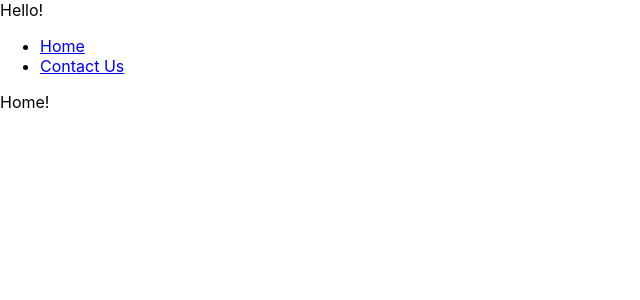
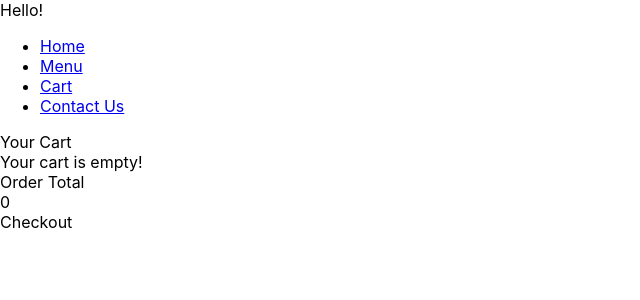
Before and after one commit to MeltdCreamery/meltd-web, a React (Create React App) app: page /cart in a window 1280 px wide. Shown: the top 300 px of the page, without its empty margins (0-640 px from the left). Built offline with nearby package versions, Linux system fonts and the light colour scheme.

Commit message:
set up barebones structure

```diff
--- a/src/App.css
+++ b/src/App.css
@@ -16,4 +16,5 @@
 .App {
     display: flex;
     flex-direction: column;
+    font: montserrat;
 }
--- a/src/App.js
+++ b/src/App.js
@@ -1,6 +1,9 @@
 import React from "react";
 import { BrowserRouter as Router, Link, Switch, Route } from "react-router-dom";
 import Home from "./views/Home";
+import Menu from "./views/Menu";
+import ShoppingCart from "./views/ShoppingCart";
+import Checkout from "./views/Checkout";
 import Contact from "./views/Contact";
 import "./App.css";
 
@@ -17,6 +20,12 @@ const App = () => {
                                 <Link to="/">Home</Link>
                             </li>
                             <li>
+                                <Link to="/menu">Menu</Link>
+                            </li>
+                            <li>
+                                <Link to="/cart">Cart</Link>
+                            </li>
+                            <li>
                                 <Link to="/contact">Contact Us</Link>
                             </li>
                         </ul>
@@ -25,6 +34,15 @@ const App = () => {
                     <Switch>
                         <Route path="/contact">
                             <Contact />
+                        </Route>
+                        <Route path="/menu">
+                            <Menu />
+                        </Route>
+                        <Route path="/cart">
+                            <ShoppingCart />
+                        </Route>
+                        <Route path="/checkout">
+                            <Checkout />
                         </Route>
                         <Route path="/">
                             <Home />
--- /dev/null
+++ b/src/components/Card.js
@@ -0,0 +1,17 @@
+import React from "react";
+
+const Card = props => {
+    return (
+        <div>
+            <img src={props.image} alt="icecream" />
+            <div>{props.title}</div>
+            <div>{props.price}</div>
+
+            <div>
+                <div>Add to Cart</div>
+            </div>
+        </div>
+    );
+};
+
+export default Card;
--- /dev/null
+++ b/src/components/OrderSummary.js
@@ -0,0 +1,15 @@
+import React, { useState } from "react";
+
+const OrderSummary = props => {
+    const [orderTotal, setOrderTotal] = useState(0);
+
+    return (
+        <div>
+            <div>Order Total</div>
+            <div>{orderTotal}</div>
+            <btn>{props.checkout ? "Order Now" : "Checkout"}</btn>
+        </div>
+    );
+};
+
+export default OrderSummary;
--- /dev/null
+++ b/src/views/Checkout.js
@@ -0,0 +1,15 @@
+import React, { useState } from "react";
+import OrderSummary from "../components/OrderSummary";
+
+const Checkout = props => {
+    const [cartItems, setCartItems] = useState();
+    const [orderTotal, setOrderTotal] = useState(0);
+
+    return (
+        <div>
+            <OrderSummary checkout={true} />
+        </div>
+    );
+};
+
+export default Checkout;
--- /dev/null
+++ b/src/views/Menu.js
@@ -0,0 +1,28 @@
+import React, { useState } from "react";
+import Card from "../components/Card";
+
+const iceCreamData = [
+    { name: "vanilla", price: "3" },
+    { name: "chocolate", price: "3" },
+];
+
+const Menu = props => {
+    const [iceCreams, setIceCreams] = useState(iceCreamData);
+
+    return (
+        <div>
+            <div>Menu</div>
+            <div>
+                {iceCreams.map(iceCream => {
+                    return (
+                        <div>
+                            <Card title={iceCream.name} price={iceCream.price} img={iceCream.name} />
+                        </div>
+                    );
+                })}
+            </div>
+        </div>
+    );
+};
+
+export default Menu;
--- /dev/null
+++ b/src/views/ShoppingCart.js
@@ -0,0 +1,32 @@
+import React, { useState } from "react";
+import OrderSummary from "../components/OrderSummary";
+
+const ShoppingCart = props => {
+    const [cartItems, setCartItems] = useState();
+    const [orderTotal, setOrderTotal] = useState(0);
+
+    return (
+        <div>
+            <div>
+                <div>Your Cart</div>
+
+                {cartItems ? (
+                    cartItems.map(item => {
+                        return (
+                            <div>
+                                <div> {item.title} </div>
+                                <div> {item.price} </div>
+                                <div> {item.amount} </div>
+                            </div>
+                        );
+                    })
+                ) : (
+                    <div>Your cart is empty!</div>
+                )}
+            </div>
+            <OrderSummary checkout={false} />
+        </div>
+    );
+};
+
+export default ShoppingCart;
```
